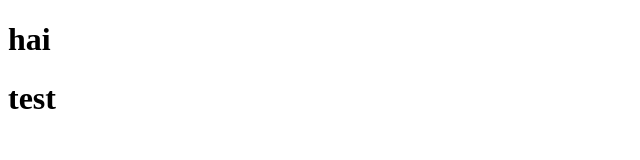
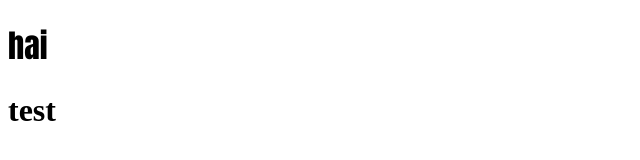
Before and after one commit to Agnes-Jocelyn/day-2, a plain HTML site: page index.html in a window 1280 px wide. Shown: the whole page, without its empty margins (0-640 px from the left). Drawn offline with Linux system fonts and the light colour scheme.

Commit message:
initial project

```diff
--- a/index.html
+++ b/index.html
@@ -6,7 +6,7 @@
     <title>Document</title>
 </head>
 <body>
-    <h1>hai</h1>
+    <h1 style="font-family: Impact, Haettenschweiler, 'Arial Narrow Bold', sans-serif;">hai</h1>
     <h1>test</h1>
 </body>
 </html>
```
